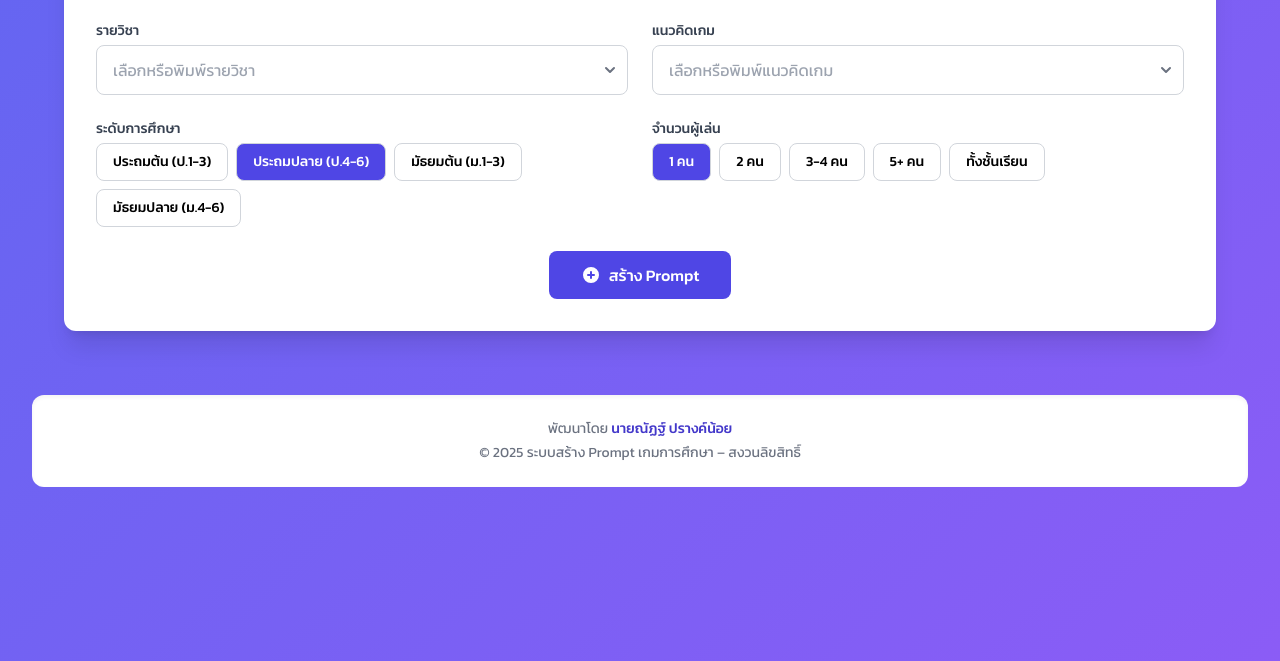
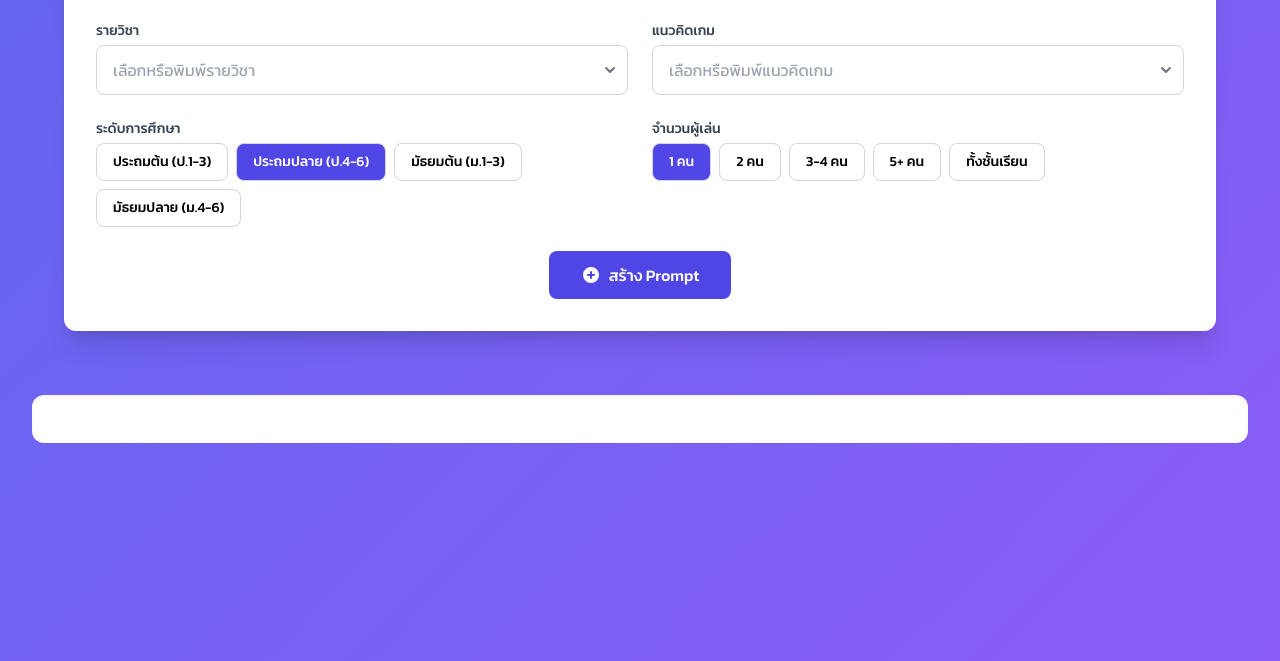
Before and after one commit to prangkhnatth/PromptGame, a plain HTML site: page index.html in a window 1280 px wide. Shown: the part 139-800 px from the top of the page. Drawn offline with nearby package versions, Linux system fonts and the light colour scheme.

Commit message:
Update index.html

```diff
--- a/index.html
+++ b/index.html
@@ -1823,11 +1823,7 @@ dropdown.classList.add('hidden');
 
 <script>(function(){function c(){var b=a.contentDocument||a.contentWindow.document;if(b){var d=b.createElement('script');d.innerHTML="window.__CF$cv$params={r:'943c24c873c099a6',t:'MTc0NzkxNTEyNy4wMDAwMDA='};var a=document.createElement('script');a.nonce='';a.src='/cdn-cgi/challenge-platform/scripts/jsd/main.js';document.getElementsByTagName('head')[0].appendChild(a);";b.getElementsByTagName('head')[0].appendChild(d)}}if(document.body){var a=document.createElement('iframe');a.height=1;a.width=1;a.style.position='absolute';a.style.top=0;a.style.left=0;a.style.border='none';a.style.visibility='hidden';document.body.appendChild(a);if('loading'!==document.readyState)c();else if(window.addEventListener)document.addEventListener('DOMContentLoaded',c);else{var e=document.onreadystatechange||function(){};document.onreadystatechange=function(b){e(b);'loading'!==document.readyState&&(document.onreadystatechange=e,c())}}}})();</script><footer class="mt-16 bg-white text-center py-6 rounded-xl shadow-inner text-sm text-gray-500">
 
-  <p>พัฒนาโดย <span class="font-medium text-indigo-700">นายณัฏฐ์  ปรางค์น้อย</span></p>
-
-  <p class="mt-1">© 2025 ระบบสร้าง Prompt เกมการศึกษา – สงวนลิขสิทธิ์</p>
-
-</footer></body>
+</body>
 
 
 </html>
```
